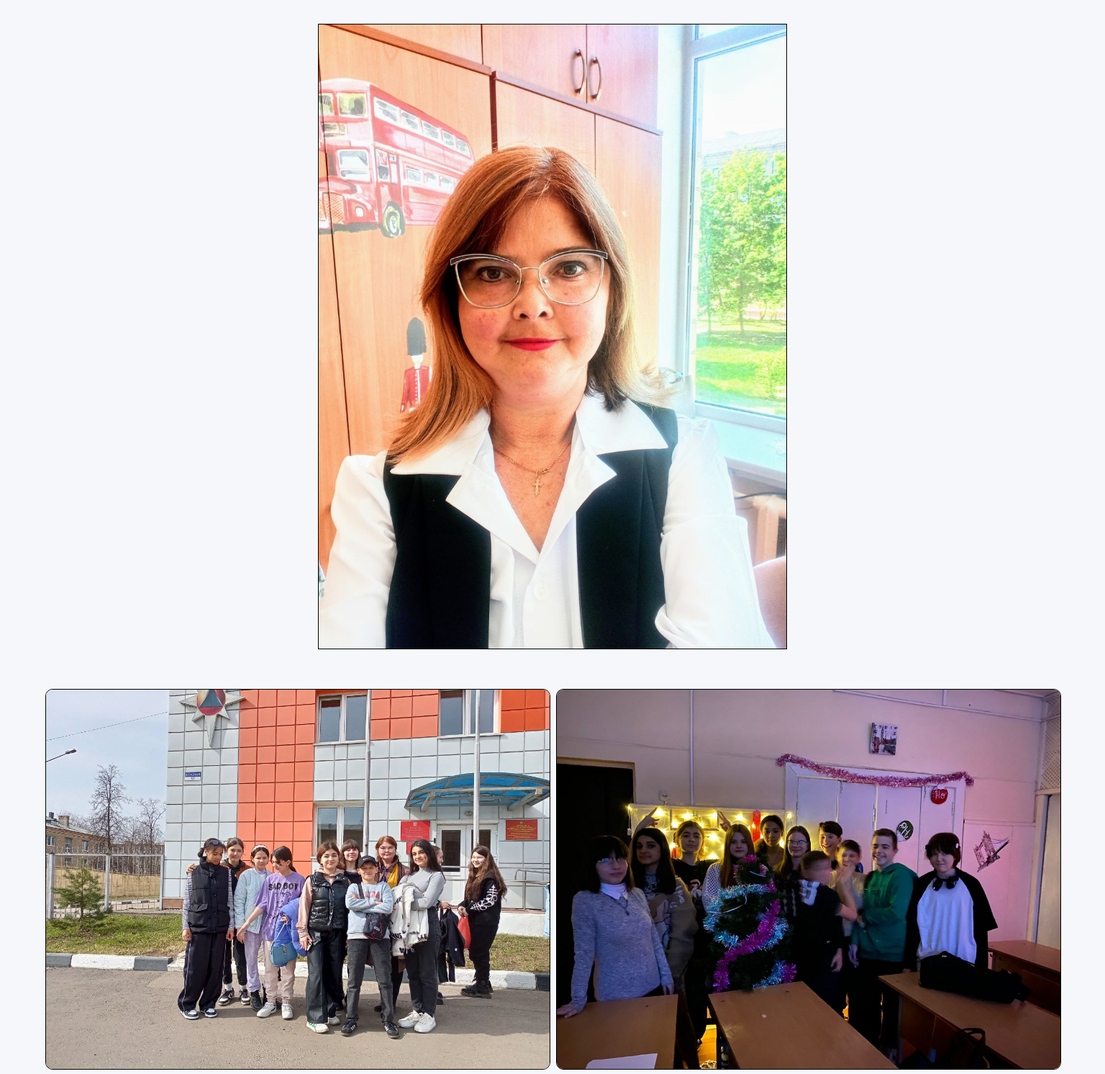
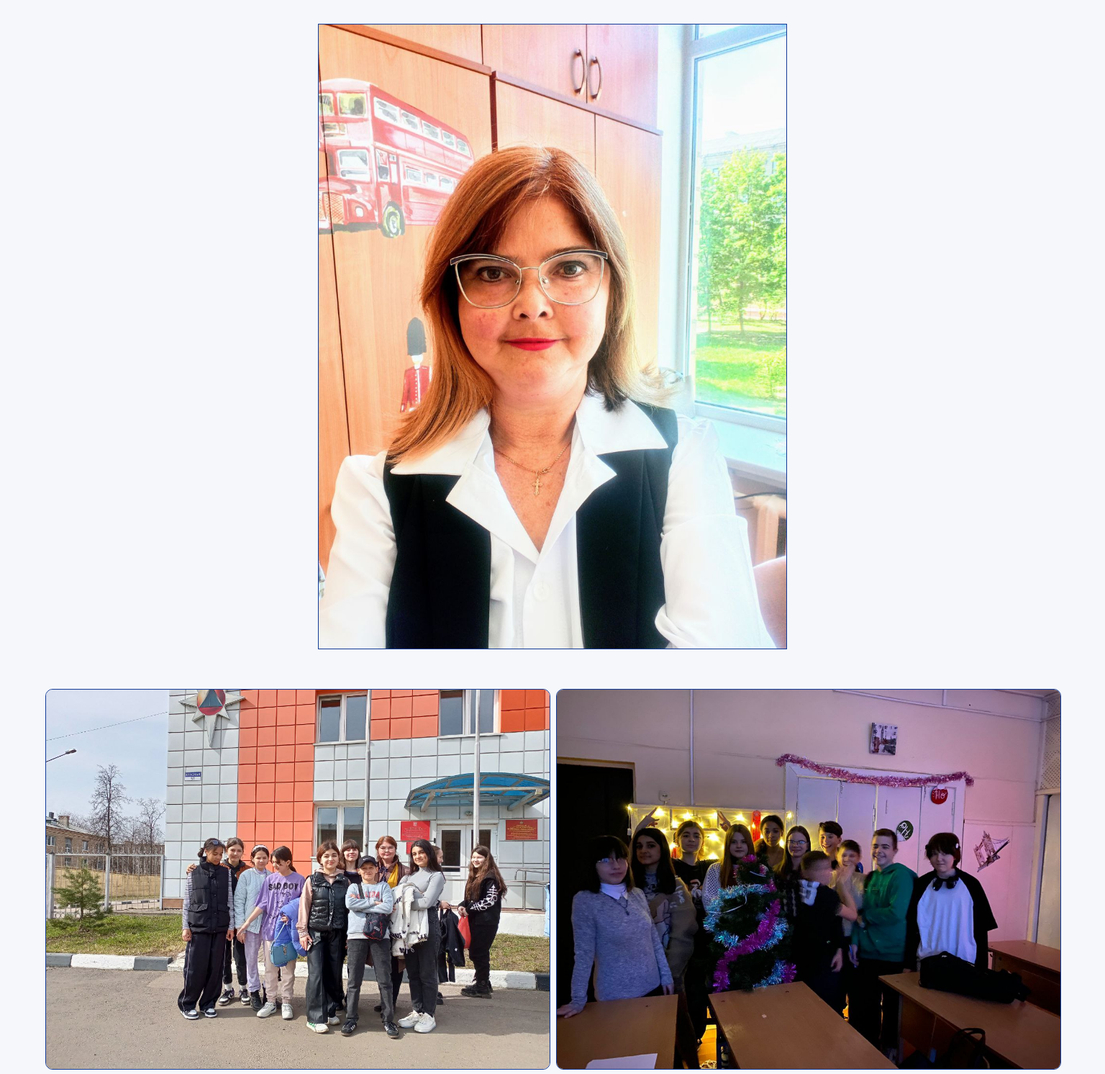
Before and after one commit to alexanderioo/alexander, a plain HTML site: page gallery.html in a window 1536 px wide. Shown: the part 220-1712 px from the top of the page at 72% size. Drawn offline with Linux system fonts and the light colour scheme.

Commit message:
final commit

```diff
--- a/css/styles.css
+++ b/css/styles.css
@@ -245,7 +245,7 @@ a{
   object-fit: cover;
   max-width: 100%;
   border-radius: 10px;
-  border: 1px solid black;
+  border: 1px solid #1443b1;;
 }
 .tabcontent{
 
@@ -259,7 +259,7 @@ p{
 .gallery_img1{
   display: block;
   width: 100%;
-  border: 1px solid black;
+  border: 1px solid #1443b1;
 }
 }
 @media(min-width:1024px){
@@ -364,13 +364,13 @@ p{
   margin: 0 auto;
   width: 650px;
   height: 100%;
-  border: 1px solid black;
+  border: 1px solid #143b97;
 }
 .gallery_img {
   width: 100%;
   height: 100%;
   border-radius: 10px;
-  border: 1px solid black;
+  border: 1px solid #143b97;
 }
 a{
   font-size: 1.8rem;
--- a/gallery.html
+++ b/gallery.html
@@ -4,10 +4,10 @@
     <meta charset="UTF-8">
     <meta name="viewport" content="width=device-width, initial-scale=1.0">
     <link rel="stylesheet" href='css/styles.css'>
-    <title>Document</title>
+    <title>Галерея</title>
 </head>
 <body>
-    <a class="skip-link" href="#каталог">skip-link</a>
+    <a class="skip-link">skip-link</a>
     <header>
         <div class="header_wrapper">
             <nav>
```
Also changed, not shown: films.html (+1 -1 lines), main.html (+1 -1 lines), pupil.html (+1 -1 lines), teacher.html (+1 -1 lines), 1 other file.
